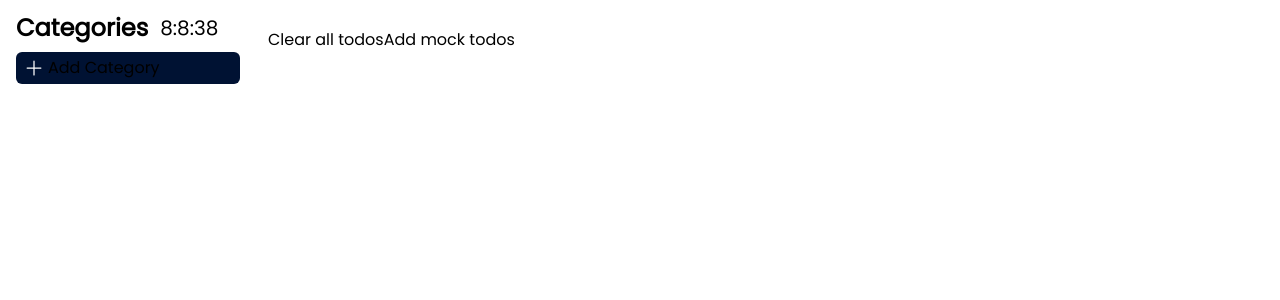
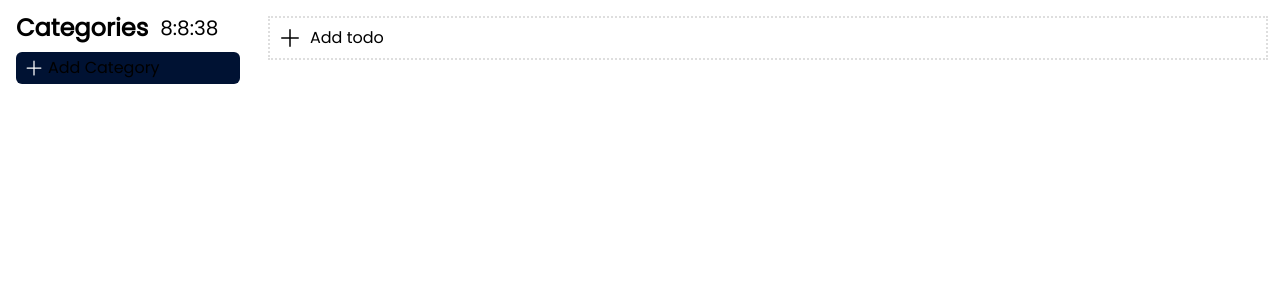
Before and after one commit to Kenramiscal1106/vue-todo-app, a Vue app: page / in a window 1280 px wide. Shown: the top 300 px of the page. Built offline with nearby package versions, Linux system fonts and the light colour scheme.

Commit message:
refactor(components): update template

```diff
--- a/src/App.vue
+++ b/src/App.vue
@@ -8,7 +8,6 @@ import Main from './components/Main.vue';
 import AddCategory from './components/sidebar/AddCategory.vue';
 import Category from './components/sidebar/Category.vue';
 import TodoItem from './components/main/TodoItem.vue';
-import {v4 as randomUUID} from 'uuid'
 
 const categories = useCategoryStore()
 const todos = useTodoStore()
@@ -21,7 +20,7 @@ onMounted(() => {
     categories.$reset()
     return
   }
-  categories.$patch({value: JSON.parse(categoryStore.value)})
+  categories.$patch({ value: JSON.parse(categoryStore.value) })
 })
 onMounted(() => {
   if (!todoStore.value) {
@@ -29,7 +28,7 @@ onMounted(() => {
     todos.$reset()
     return
   }
-  todos.$patch({value: JSON.parse(todoStore.value)})
+  todos.$patch({ value: JSON.parse(todoStore.value) })
 
 })
 watch(todos, () => {
@@ -152,23 +151,31 @@ window.addEventListener("keyup", (e) => {
   <div class="flex items-stretch w-full h-full">
     <Sidebar :time="currentTimeObj.timeString()">
       <Category v-for="category in categories.value" :key="category.id">
-        {{category.title}}
+        {{ category.title }}
       </Category>
       <AddCategory>Add Category</AddCategory>
     </Sidebar>
     <Main>
-      <button @click="todos.$patch({value: []})">Clear all todos</button>
-      <button @click="todos.$patch({value: [...todos.value, {
-        category: {
-          id: '',
-          title: 'Important'
-        },
-        deadline: '',
+      <!-- <button @click="todos.$reset()">Clear all todos</button>
+      <button @click="todos.addItem({
+        categoryId: '',
+        deadline: 'January 1, 2022',
         done: false,
         id: randomUUID(),
-        text: 'A text for the todo'
-      }]})">Add mock todos</button>
-      <TodoItem v-for="todo in todos.value" :todo="todo"/>
+        text: 'testing'
+      })">Add mock todos</button> -->
+
+      <TodoItem v-for="todo in todos.value" :todo="todo" />
+      <div
+        class="flex gap-2 p-2 items-center border-2 border-dotted hover:border-solid dark:border-secondary border-primary">
+        <svg viewBox="0 0 20 20" class="h-6 w-6 group-hover:scale-125" fill="none"
+          xmlns="http://www.w3.org/2000/svg">
+          <path fill-rule="evenodd" clip-rule="evenodd"
+            d="M10 2.5C10.3452 2.5 10.625 2.77982 10.625 3.125V9.375H16.875C17.2202 9.375 17.5 9.65482 17.5 10C17.5 10.3452 17.2202 10.625 16.875 10.625H10.625V16.875C10.625 17.2202 10.3452 17.5 10 17.5C9.65482 17.5 9.375 17.2202 9.375 16.875V10.625H3.125C2.77982 10.625 2.5 10.3452 2.5 10C2.5 9.65482 2.77982 9.375 3.125 9.375H9.375V3.125C9.375 2.77982 9.65482 2.5 10 2.5Z"
+            fill="currentColor" />
+        </svg>
+        Add todo
+      </div>
     </Main>
   </div>
 </template>
```
